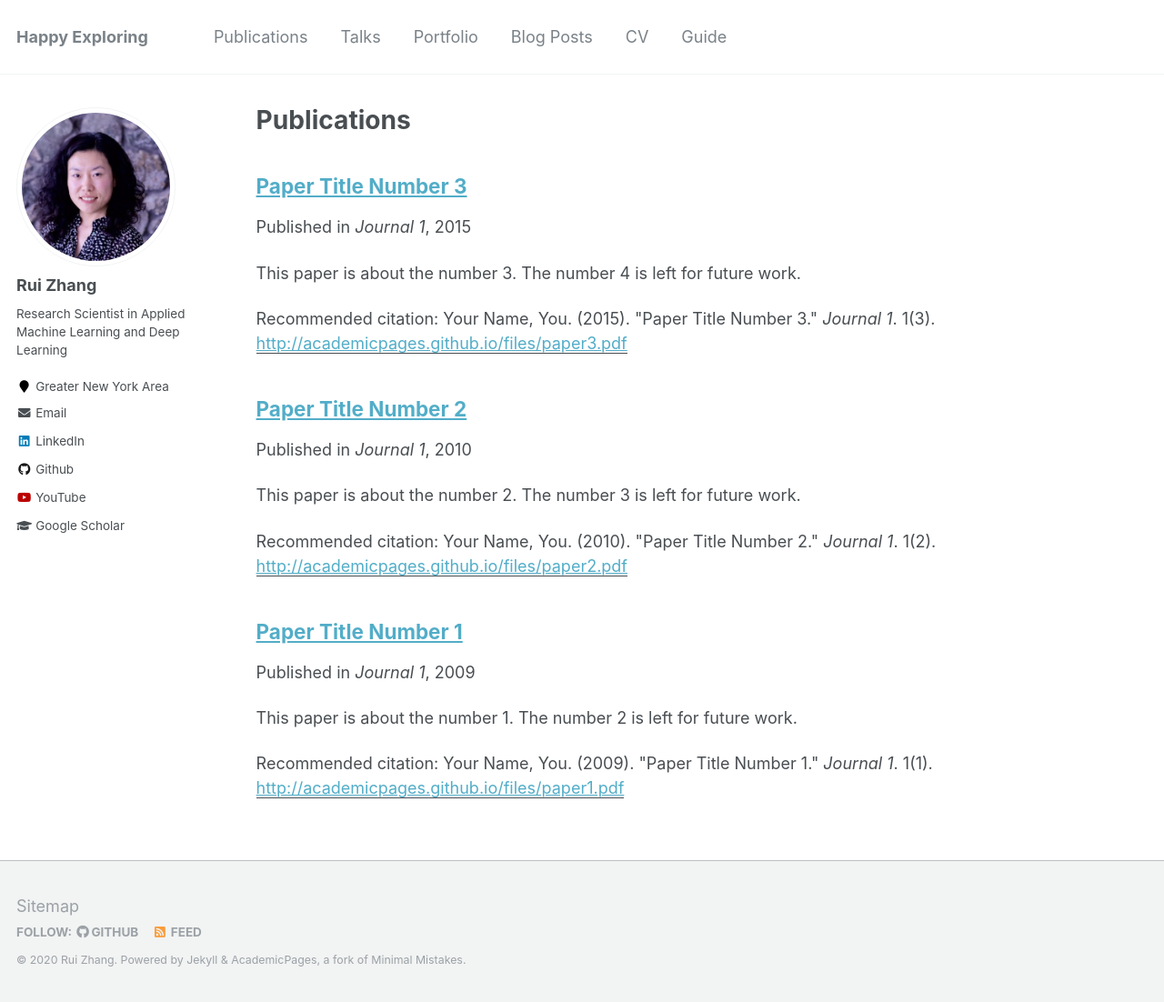
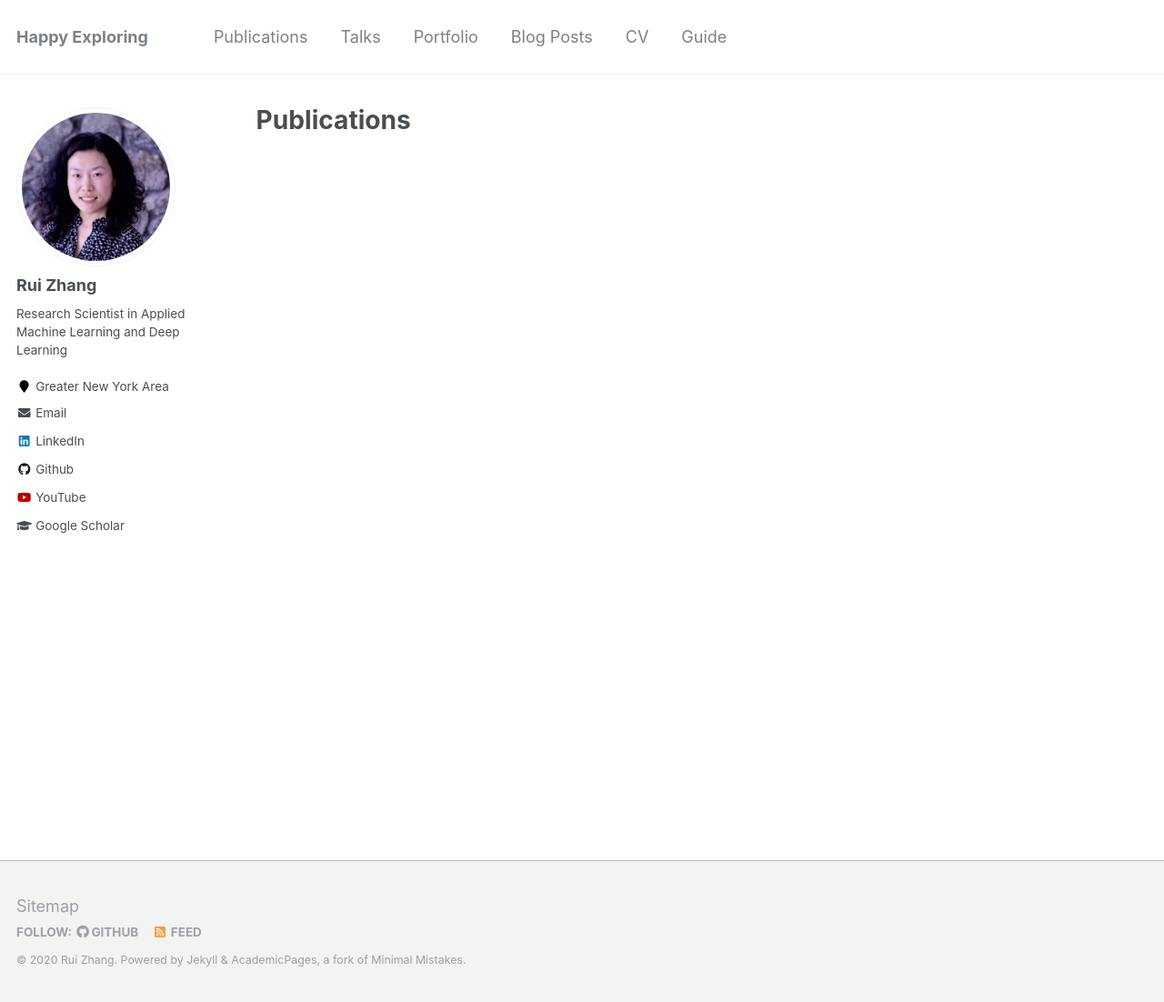
Before and after one commit to explorerr/explorerr.github.io, a Jekyll site: the page built from _pages/publications.md, in a window 1280 px wide and 1102 px high. Shown: the whole window at 91% size. Built offline with Jekyll 4.4.1, drawn with Linux system fonts in a browser that asks for light colours; part of the change alters nothing that is shown.

```diff
--- a/_config.yml
+++ b/_config.yml
@@ -178,12 +178,12 @@ collections:
 #   teaching:
 #     output: true
 #     permalink: /:collection/:path/
-  publications:
-    output: true
-    permalink: /:collection/:path/
-  portfolio:
-    output: true
-    permalink: /:collection/:path/
+#   publications:
+#     output: true
+#     permalink: /:collection/:path/
+#   portfolio:
+#     output: true
+#     permalink: /:collection/:path/
 #   talks:
 #     output: true
 #     permalink: /:collection/:path/
```
